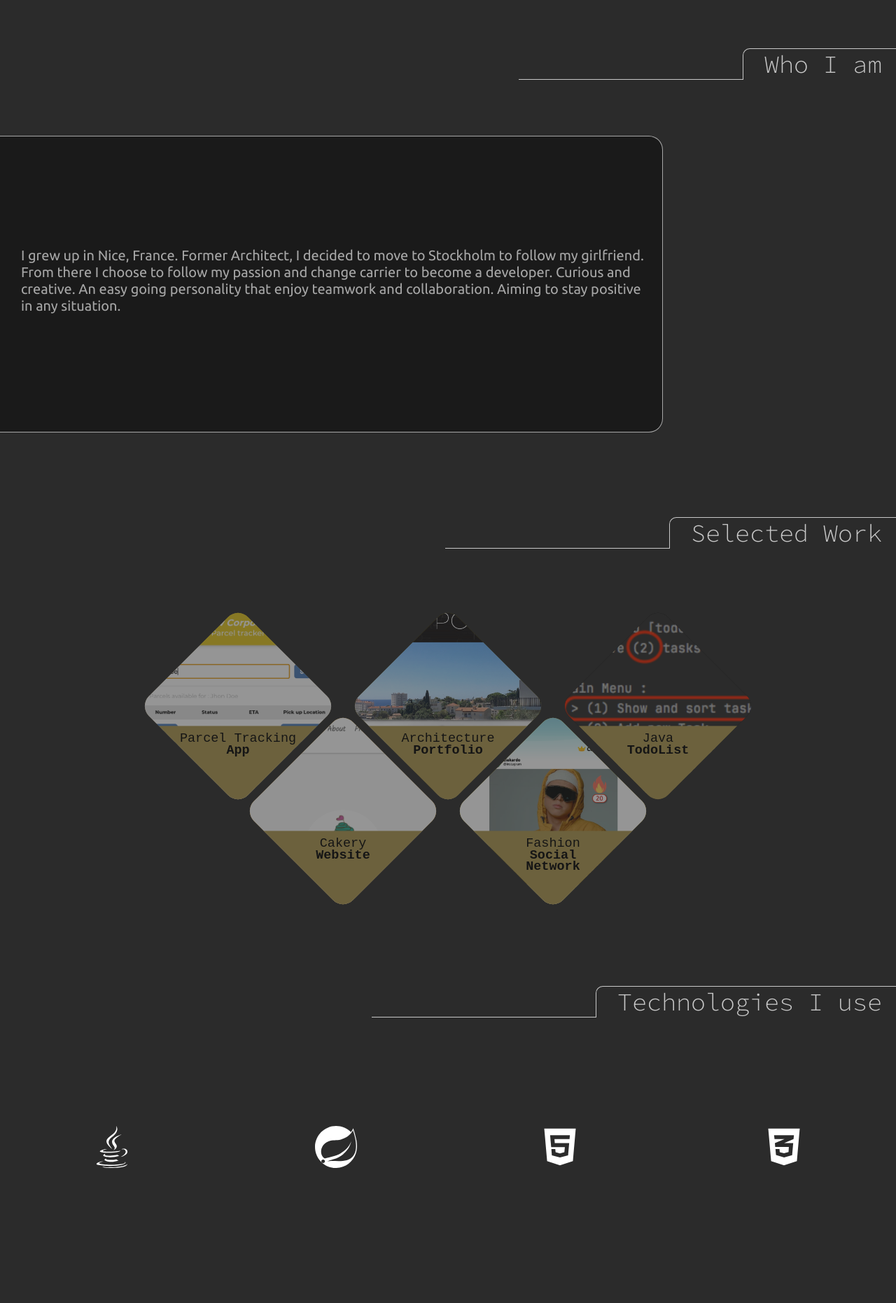
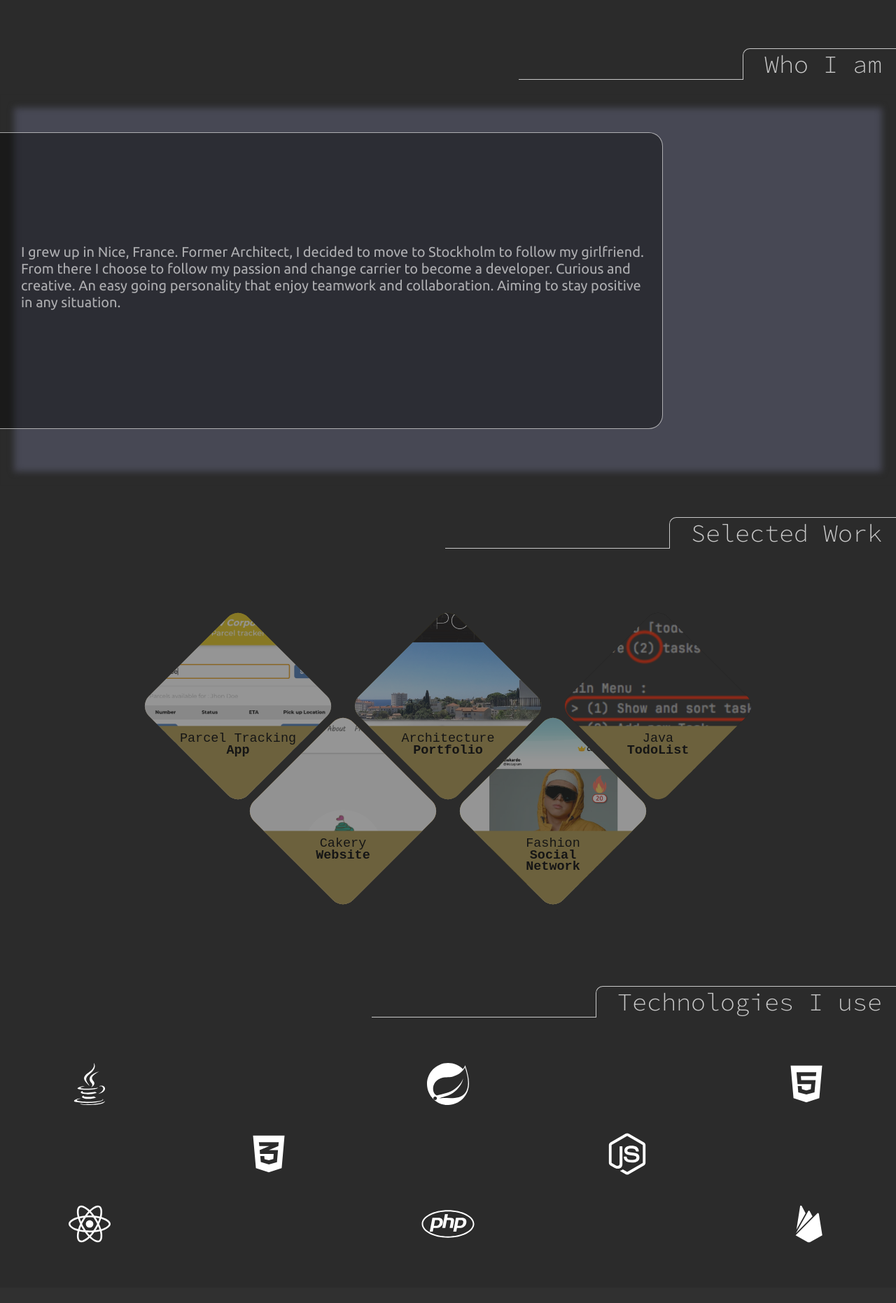
Before and after one commit to clecardona/portfolio_clecardona, a React (Create React App) app: page / in a window 1280 px wide. Shown: the part 1400-3262 px from the top of the page at 70% size. Built offline with nearby package versions, Linux system fonts and the light colour scheme.

Commit message:
positionning

```diff
--- a/src/components/Sidebar.jsx
+++ b/src/components/Sidebar.jsx
@@ -40,9 +40,8 @@ export default function Sidebar() {
         </a>
       </div>
 
-      <div className="menu-item">
+      <div className="burger-footer">
         <img className="img-60 img-rd" src={CC}/>
-
 
       </div>
     </Menu>
--- a/src/components/TechnoSection.jsx
+++ b/src/components/TechnoSection.jsx
@@ -13,16 +13,23 @@ export default function TechnoSection() {
   return (
     <section className="techno">
       <FontAwesomeIcon icon={faJava} className="icon icon-techno  icon-java" size="5x" />
+      <div></div>
       <svg className="icon icon-techno icon-spring" xmlns="http://www.w3.org/2000/svg" viewBox="0 0 767.8 768" width="60" height="60" >
         <path class="st0" d="M698.3 40c-10.8 25.8-24.5 50.3-41 72.8C585.1 40.6 487.1 0 385 0 173.8 0 0 174 0 385.5 0 491 43.2 592 119.6 664.8l14.2 12.6c69.4 58.5 157.3 90.7 248 90.7 200.8 0 369.6-157.4 383.9-358 10.5-98.2-18.3-222.4-67.4-370.1zm-524 627c-6.2 7.7-15.7 12.2-25.6 12.2-18.1 0-32.9-14.9-32.9-33s14.9-33 32.9-33c7.5 0 14.9 2.6 20.7 7.4 14.1 11.4 16.3 32.3 4.9 46.4zm522.4-115.4c-95 126.7-297.9 84-428 90.1 0 0-23.1 1.4-46.3 5.2 0 0 8.7-3.7 20-8 91.3-31.8 134.5-38 190-66.5 104.5-53.2 207.8-169.6 229.3-290.7C621.9 398.2 501.3 498.3 391.4 539c-75.3 27.8-211.3 54.8-211.3 54.8l-5.5-2.9C82 545.8 79.2 345.1 247.5 280.3c73.7-28.4 144.2-12.8 223.8-31.8 85-20.2 183.3-84 223.3-167.2 44.8 133.1 98.7 341.5 2.1 470.3z"/></svg>
+        <div></div>
       <FontAwesomeIcon icon={faHtml5} className="icon icon-techno icon-html" size="5x" />
+
+      <div></div>
       <FontAwesomeIcon icon={faCss3Alt} className="icon icon-techno icon-css" size="5x" />
+
+      <div></div>
       <FontAwesomeIcon icon={faNodeJs} className="icon icon-techno icon-js" size="5x" />
 
+      <div></div>
       <FontAwesomeIcon icon={faReact} className="icon icon-techno icon-react" size="5x" />
-
+      <div></div>
   <FontAwesomeIcon icon={faPhp} className="icon icon-techno icon-java" size="5x" />
-
+  <div></div>
       <svg className="icon icon-techno icon-fb" xmlns="http://www.w3.org/2000/svg" x="0px" y="0px"
 	 viewBox="0 0 512 512" width="60" height="60" >
 		<path d="M135,324.8l44.3-285.2c1.5-9.7,14.5-11.9,19-3.2l47.7,89.4L135,324.8z M449.9,394.1l-42.2-262.5
--- a/src/styles/_burger.css
+++ b/src/styles/_burger.css
@@ -106,24 +106,19 @@ margin-bottom: -5px ;
 
 
 .burger-footer{
+background: red;
+
 
 position: absolute;
-bottom: 3vh;
-left: 0;
+bottom: 30px;
+left:120px;
 
 display: flex;
-justify-content: space-around;
+justify-content: center;
 
-width: 100%;
+
 margin: 0;
 padding: 0;
 
 
 }
-.burger-footer img{
-
-  margin: 0;
-
-
-
-  }
--- a/src/styles/_me.css
+++ b/src/styles/_me.css
@@ -1,13 +1,14 @@
+.me {
+  font-size: 20px;
 
-.me{
-font-size: 20px;
+  background: rgba(179, 184, 245, 0.205);
+  box-shadow: inset 0px 0px 10px 20px rgb(43, 43, 43);
+  overflow: hidden;
+}
+.me p {
   position: relative;
-top: 50px;
+  top: 45px;
   left: -10px;
-
-}
-.me p{
-
   width: 70%;
   height: 70%;
 
@@ -17,9 +18,9 @@ left: -10px;
   margin: 10px;
   padding: 10px 20px 20px 30px;
 
-     border-top:1px solid rgba(255, 255, 255, 0.616);
-     border-right:1px solid rgba(255, 255, 255, 0.616);
-     border-bottom:1px solid rgba(255, 255, 255, 0.616);
+  border-top: 1px solid rgba(255, 255, 255, 0.616);
+  border-right: 1px solid rgba(255, 255, 255, 0.616);
+  border-bottom: 1px solid rgba(255, 255, 255, 0.616);
 
   border-radius: 0 20px 20px 0;
 
--- a/src/styles/_techno.css
+++ b/src/styles/_techno.css
@@ -1,10 +1,11 @@
 .techno{
 
+   height: 300px;
    margin: 25px 0;
 
     display: grid;
-    grid-template-columns: repeat(4,1fr) ;
-    grid-auto-rows: auto;
+    grid-template-columns: repeat(5,1fr) ;
+    grid-template-rows: repeat(3,1fr) ;
 
     align-items: center;
     justify-items: center;
@@ -15,6 +16,7 @@
 
 
 .icon-techno{
+
     fill: white;
     cursor: default;
     margin: 12px;
```
Lines whose indentation alone changed are shown as unchanged.
